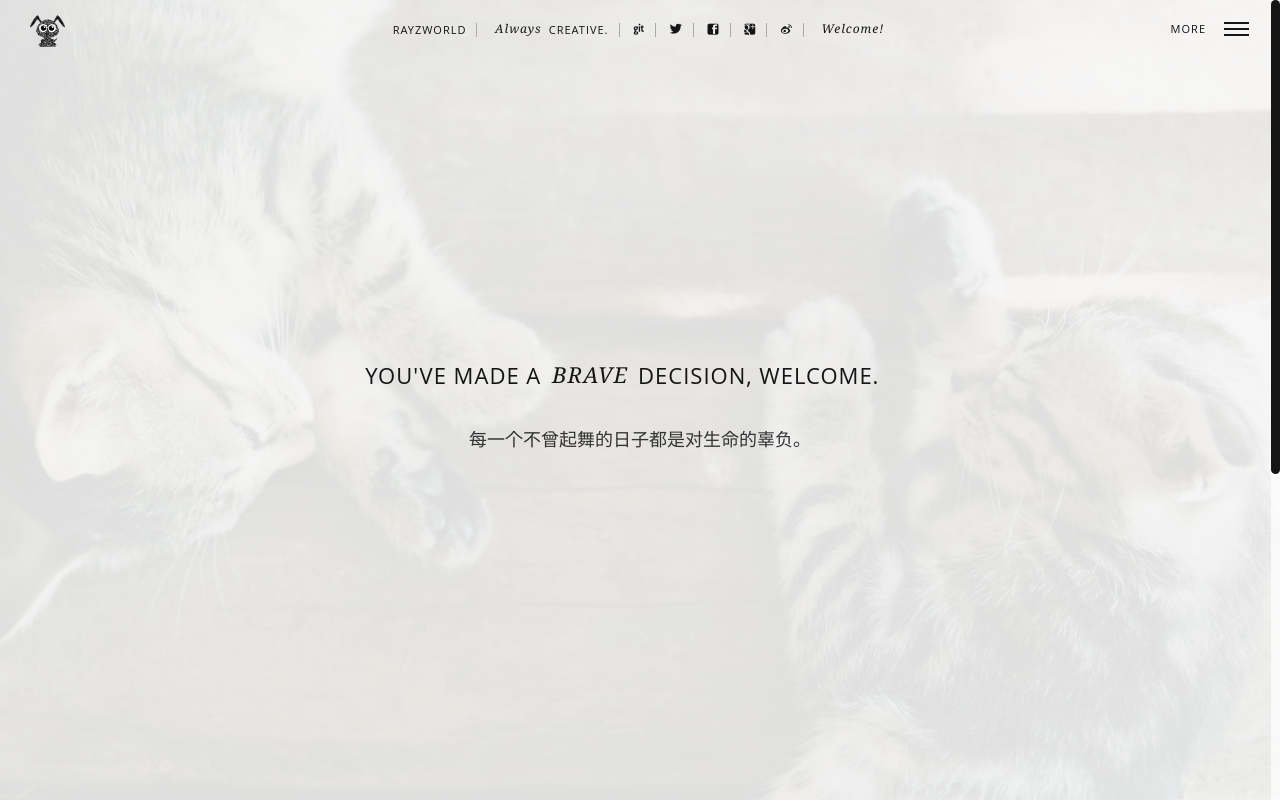
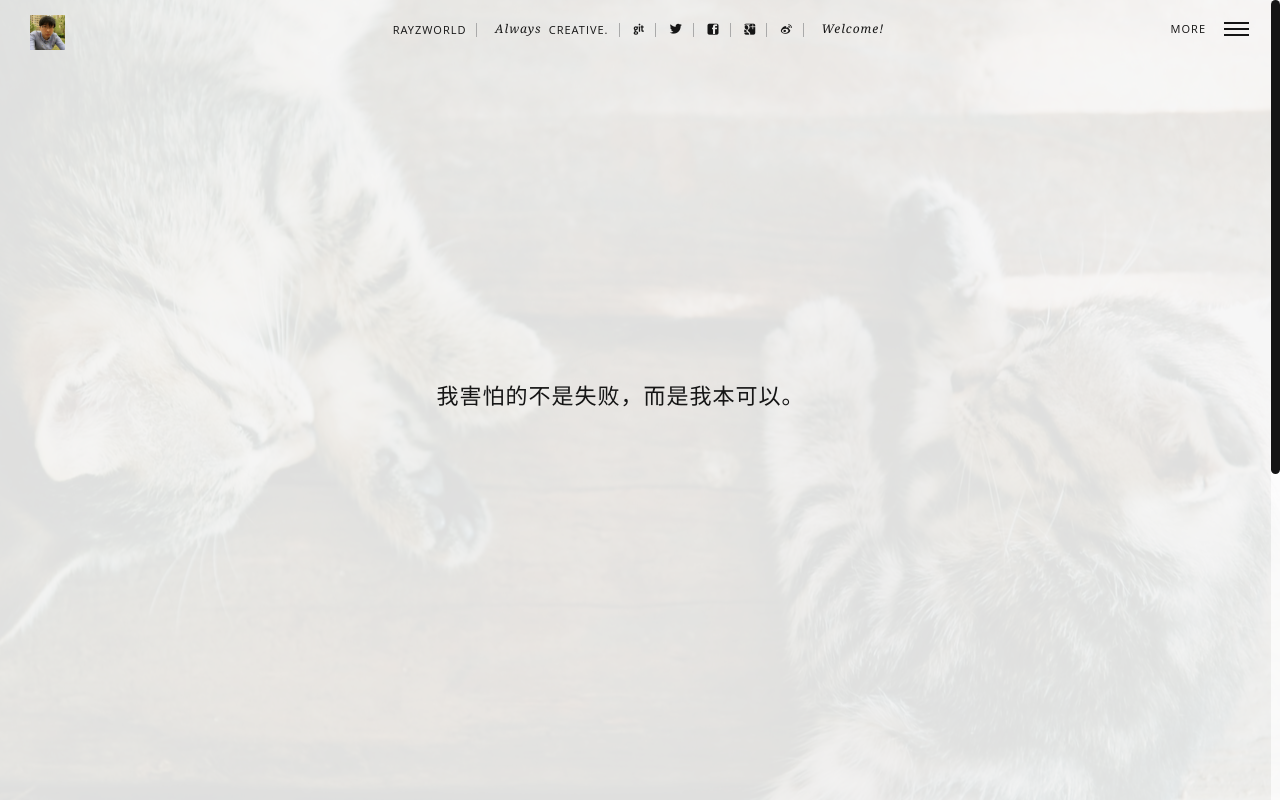
Before and after one commit to Rayzworld/rayzworld_2015keepsake, a plain HTML site: page archives/2015/06/index.html in a window 1280 px wide. Shown: the top 800 px of the page. Drawn offline with Linux system fonts and the light colour scheme; a web font is replaced by a local one.

Commit message:
Site updated: 2015-06-01 18:01:06

```diff
--- a/archives/2015/06/index.html
+++ b/archives/2015/06/index.html
@@ -156,7 +156,7 @@
                     <!-- Nav logo -->
                     <div class="logo">
                         <a href="/" title="Logo" class="animsition-link">
-                         <img src="/img/logo.png" alt="Logo" width="35px;"/>
+                         <img src="/img/avatar.jpg" alt="Logo" width="35px;"/>
                         </a>
                     </div>
                     <!-- // Nav logo -->
@@ -208,11 +208,11 @@
                         <div class="center-me animateme" data-when="exit" data-from="0" data-to="0.6" data-opacity="0" data-translatey="100">
                             <div>
 
-                                <h2>YOU'VE MADE A <span>BRAVE</span> DECISION, WELCOME.</h2>
+                                <h2>我害怕的不是失败，而是我本可以。</h2>
                                 <p></p>
 
                                 <h2></h2>
-                                <p>每一个不曾起舞的日子都是对生命的辜负。</p>
+                                <p></p>
 
 
                             </div>
@@ -257,7 +257,7 @@
 <section id="statement">
     <div class="container text-center wow fadeInUp" data-wow-delay="0.5s">
         <div class="row">
-            <p>虽然还没想好写点什么，但是总觉得这里放句话比较和谐。</p>
+            <p>爸爸的花儿落了，而我已不再是小孩子。。</p>
         </div>
     </div>
 </section>
```
Also changed, not shown: 2015/06/01/版本增量工具-MTMigration/index.html (+3 -3 lines), archives/2015/index.html (+4 -4 lines), archives/index.html (+4 -4 lines), categories/iOS第三方库/index.html (+4 -4 lines), index.html (+4 -4 lines), tags/MTMigration/index.html (+4 -4 lines), tags/版本增量工具/index.html (+4 -4 lines), img/avatar.JPG (added).
